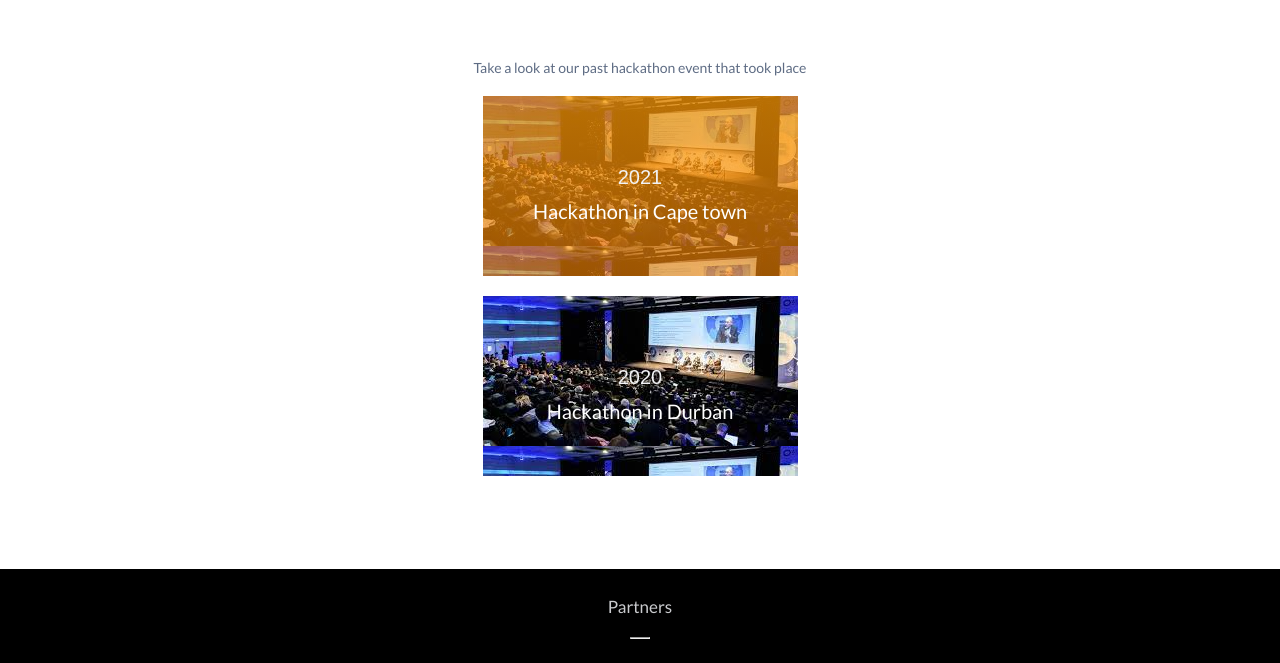
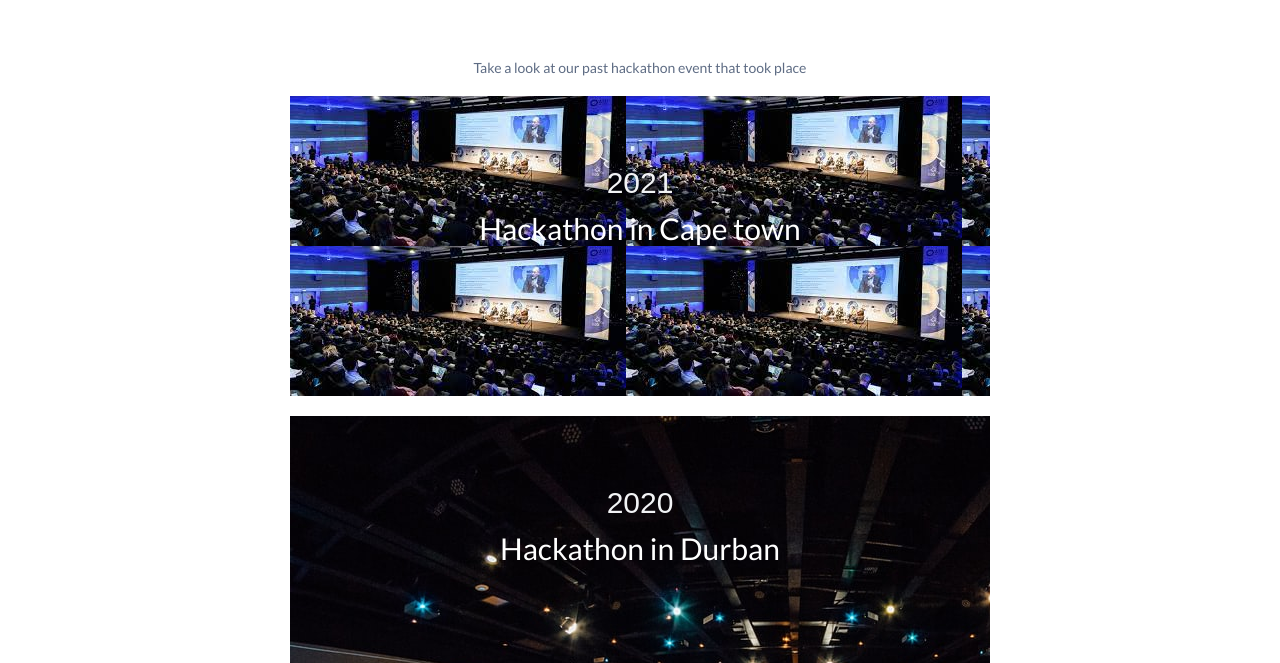
Before and after one commit to MxoDevops/Kontrol-alt, a website: page about.html in a window 1280 px wide. Shown: the part 1300-1963 px from the top of the page. Drawn offline with Linux system fonts and the light colour scheme; a web font is replaced by a local one.

Commit message:
fix linter error

```diff
--- a/style.css
+++ b/style.css
@@ -333,8 +333,7 @@ body {
   }
 
   .image-2 {
-    background-image: url('images/conference.jpg') center;
-    background-repeat: no-repeat;
+    background-image: url('images/conference.jpg');
   }
 
   .h4 {
@@ -773,23 +772,19 @@ body {
   }
 
   .container1 {
-    width: 315px;
-    height: 180px;
+    width: 700px;
+    height: 300px;
     text-align: center;
     color: #f2f3f5;
     background-color: rgba(255, 102, 0, 0.692);
   }
 
   .image-1 {
-    background: linear-gradient(
-        rgba(248, 150, 3, 0.747),
-        rgba(253, 136, 2, 0.616)
-      ),
-      url('images/download.jpg');
+    background-image: url('images/download.jpg');
   }
 
   .image-2 {
-    background-image: url('images/download.jpg');
+    background-image: url('images/conference.jpg');
   }
 
   .h4 {
@@ -797,7 +792,7 @@ body {
     color: #f2f3f5;
     position: relative;
     top: 70px;
-    font-size: 20px;
+    font-size: 30px;
   }
 
   .container1 p {
@@ -806,7 +801,7 @@ body {
     font-family: 'lato', sans-serif;
     color: #fff;
     font-weight: 400;
-    font-size: 20px;
+    font-size: 30px;
   }
 
   .information {
```
